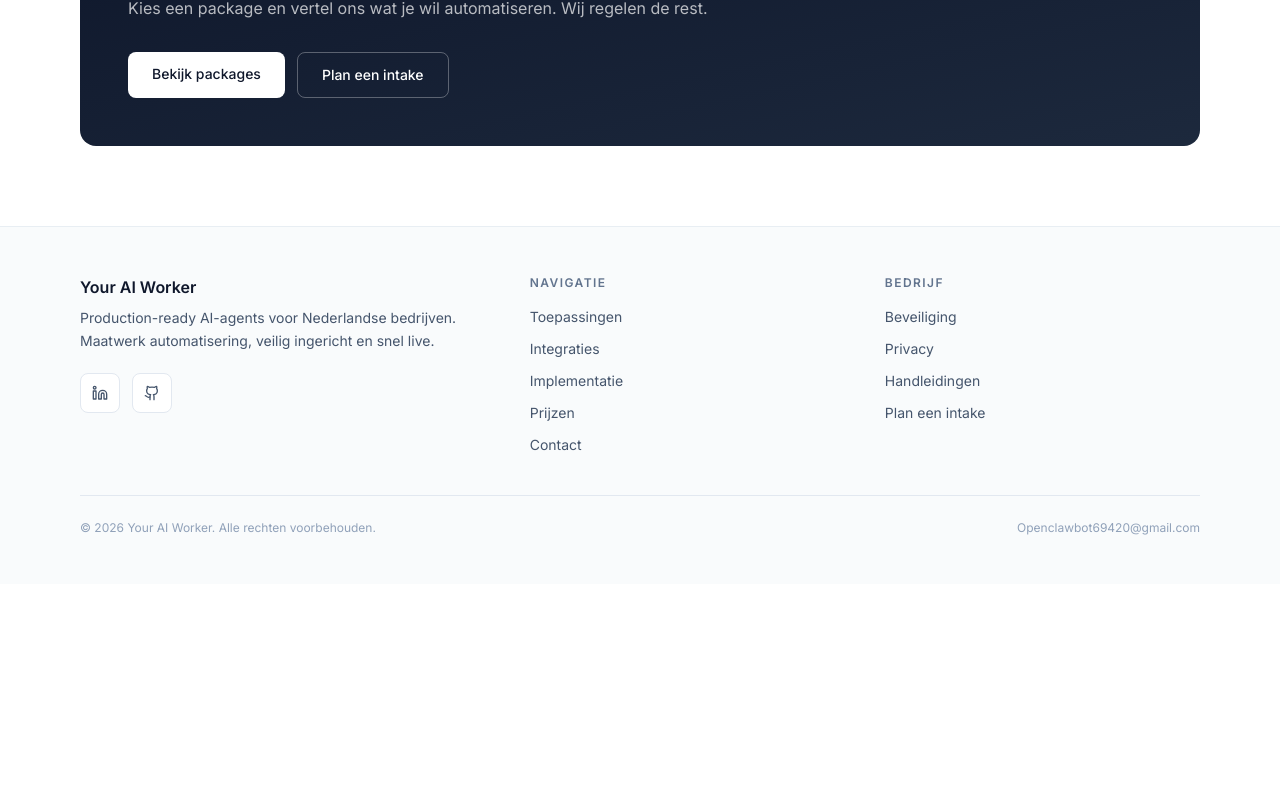
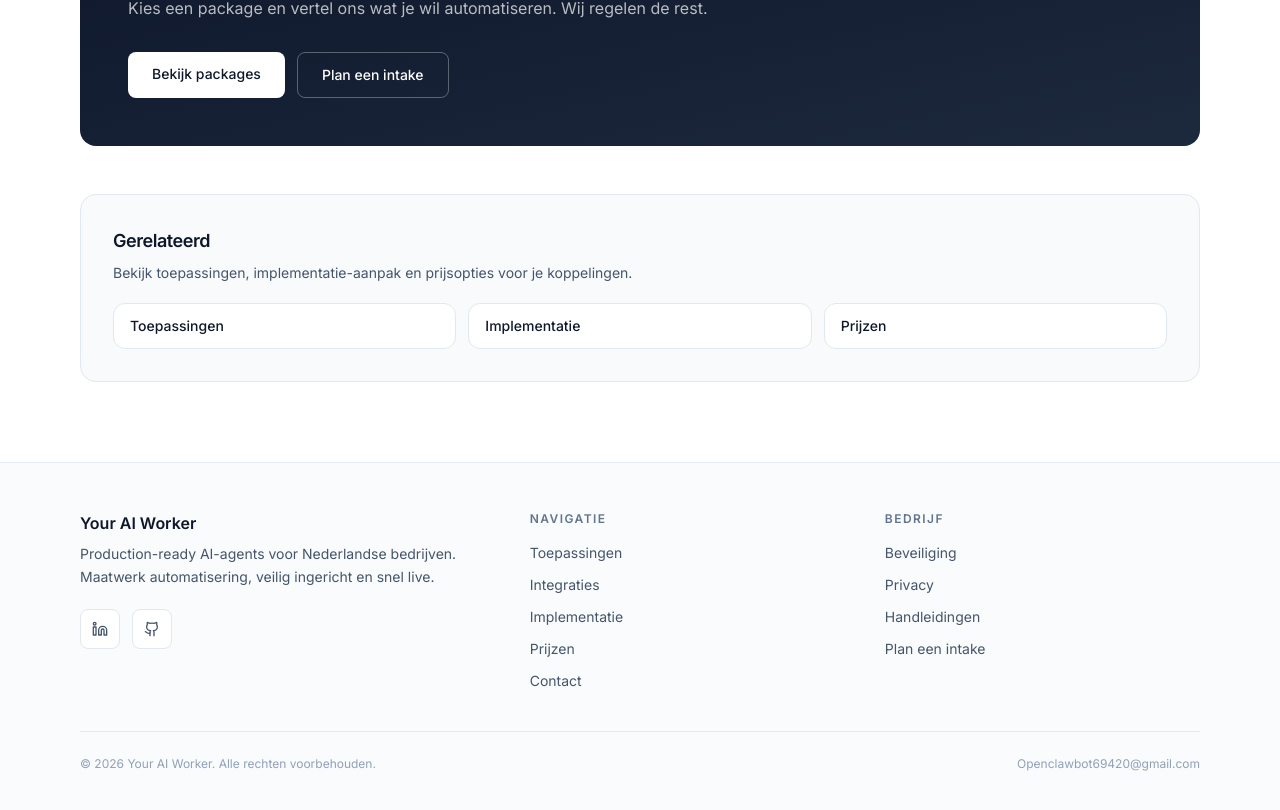
Before and after one commit to openclawbot69420-ux/youraiworker-site, a Next.js app: page /integrations in a window 1280 px wide. Shown: the part 985-1795 px from the top of the page. Before the commit the page ends 1569 px from the top, so only its background shows below. Built offline with nearby package versions, Linux system fonts and the light colour scheme.

Commit message:
feat: add related internal links to key service pages

```diff
--- a/src/app/implementatie/page.tsx
+++ b/src/app/implementatie/page.tsx
@@ -181,6 +181,33 @@ const ImplementatiePage: React.FC = () => {
           </div>
         </div>
       </section>
+
+      <section className="mt-14 rounded-2xl border border-slate-200 bg-slate-50 p-6 sm:p-8">
+        <h2 className="text-lg font-semibold tracking-tight text-slate-900">Ga verder</h2>
+        <p className="mt-2 text-sm text-slate-600">
+          Verdiep je in beveiliging, integraties en prijzen voor je implementatie.
+        </p>
+        <div className="mt-5 grid gap-3 sm:grid-cols-3">
+          <a
+            href="/security"
+            className="rounded-xl border border-slate-200 bg-white px-4 py-3 text-sm font-medium text-slate-900 transition-colors hover:border-slate-300"
+          >
+            Beveiliging
+          </a>
+          <a
+            href="/integrations"
+            className="rounded-xl border border-slate-200 bg-white px-4 py-3 text-sm font-medium text-slate-900 transition-colors hover:border-slate-300"
+          >
+            Integraties
+          </a>
+          <a
+            href="/pricing"
+            className="rounded-xl border border-slate-200 bg-white px-4 py-3 text-sm font-medium text-slate-900 transition-colors hover:border-slate-300"
+          >
+            Prijzen
+          </a>
+        </div>
+      </section>
     </main>
   )
 }
--- a/src/app/integrations/page.tsx
+++ b/src/app/integrations/page.tsx
@@ -168,6 +168,33 @@ const IntegrationsPage: React.FC = () => {
           </a>
         </div>
       </div>
+
+      <section className="mt-12 rounded-2xl border border-slate-200 bg-slate-50 p-6 sm:p-8">
+        <h2 className="text-lg font-semibold tracking-tight text-slate-900">Gerelateerd</h2>
+        <p className="mt-2 text-sm text-slate-600">
+          Bekijk toepassingen, implementatie-aanpak en prijsopties voor je koppelingen.
+        </p>
+        <div className="mt-5 grid gap-3 sm:grid-cols-3">
+          <a
+            href="/use-cases"
+            className="rounded-xl border border-slate-200 bg-white px-4 py-3 text-sm font-medium text-slate-900 transition-colors hover:border-slate-300"
+          >
+            Toepassingen
+          </a>
+          <a
+            href="/implementatie"
+            className="rounded-xl border border-slate-200 bg-white px-4 py-3 text-sm font-medium text-slate-900 transition-colors hover:border-slate-300"
+          >
+            Implementatie
+          </a>
+          <a
+            href="/pricing"
+            className="rounded-xl border border-slate-200 bg-white px-4 py-3 text-sm font-medium text-slate-900 transition-colors hover:border-slate-300"
+          >
+            Prijzen
+          </a>
+        </div>
+      </section>
     </section>
   )
 }
--- a/src/app/security/page.tsx
+++ b/src/app/security/page.tsx
@@ -124,6 +124,33 @@ const SecurityPage: React.FC = () => {
           Plan een intake
         </a>
       </section>
+
+      <section className="mt-14 rounded-2xl border border-slate-200 bg-white p-6 sm:p-8">
+        <h2 className="text-lg font-semibold tracking-tight text-slate-900">Gerelateerd</h2>
+        <p className="mt-2 text-sm text-slate-600">
+          Bekijk hoe beveiliging terugkomt in implementatie, integraties en prijsopbouw.
+        </p>
+        <div className="mt-5 grid gap-3 sm:grid-cols-3">
+          <a
+            href="/implementatie"
+            className="rounded-xl border border-slate-200 bg-slate-50 px-4 py-3 text-sm font-medium text-slate-900 transition-colors hover:border-slate-300 hover:bg-white"
+          >
+            Implementatie
+          </a>
+          <a
+            href="/integrations"
+            className="rounded-xl border border-slate-200 bg-slate-50 px-4 py-3 text-sm font-medium text-slate-900 transition-colors hover:border-slate-300 hover:bg-white"
+          >
+            Integraties
+          </a>
+          <a
+            href="/pricing"
+            className="rounded-xl border border-slate-200 bg-slate-50 px-4 py-3 text-sm font-medium text-slate-900 transition-colors hover:border-slate-300 hover:bg-white"
+          >
+            Prijzen
+          </a>
+        </div>
+      </section>
     </main>
   )
 }
--- a/src/app/use-cases/page.tsx
+++ b/src/app/use-cases/page.tsx
@@ -100,6 +100,33 @@ const UseCasesPage: React.FC = () => {
           </a>
         </div>
       </div>
+
+      <section className="mt-12 rounded-2xl border border-slate-200 bg-slate-50 p-6 sm:p-8">
+        <h2 className="text-lg font-semibold tracking-tight text-slate-900">Ga verder</h2>
+        <p className="mt-2 text-sm text-slate-600">
+          Verken de bijbehorende integraties, implementatie-aanpak en prijsopbouw.
+        </p>
+        <div className="mt-5 grid gap-3 sm:grid-cols-3">
+          <a
+            href="/integrations"
+            className="rounded-xl border border-slate-200 bg-white px-4 py-3 text-sm font-medium text-slate-900 transition-colors hover:border-slate-300"
+          >
+            Integraties
+          </a>
+          <a
+            href="/implementatie"
+            className="rounded-xl border border-slate-200 bg-white px-4 py-3 text-sm font-medium text-slate-900 transition-colors hover:border-slate-300"
+          >
+            Implementatie
+          </a>
+          <a
+            href="/pricing"
+            className="rounded-xl border border-slate-200 bg-white px-4 py-3 text-sm font-medium text-slate-900 transition-colors hover:border-slate-300"
+          >
+            Prijzen
+          </a>
+        </div>
+      </section>
     </section>
   )
 }
```
